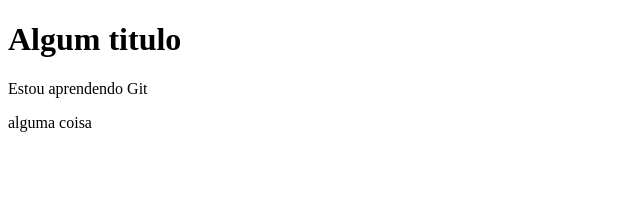
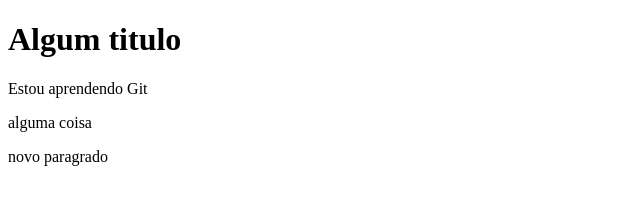
Before and after one commit to andersonaco/tutorial_git, a plain HTML site: page index.html in a window 1280 px wide. Shown: the whole page, without its empty margins (0-640 px from the left). Drawn offline with Linux system fonts and the light colour scheme.

Commit message:
Novo paragrafo e nova demanda

```diff
--- a/index.html
+++ b/index.html
@@ -10,6 +10,7 @@
     <h1>Algum titulo</h1>
     <p>Estou aprendendo Git</p>
     <p>alguma coisa</p>
+    <p>novo paragrado</p>
 
 </body>
 </html>
```
